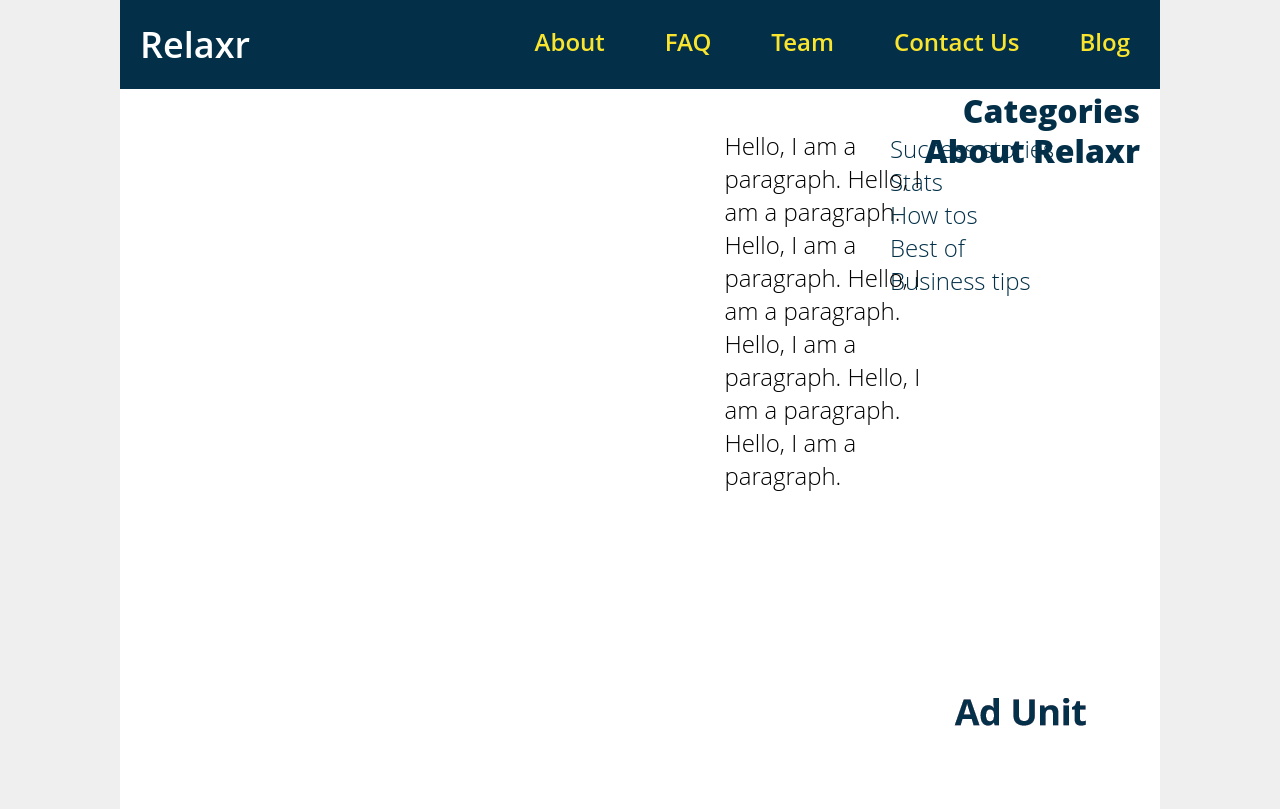
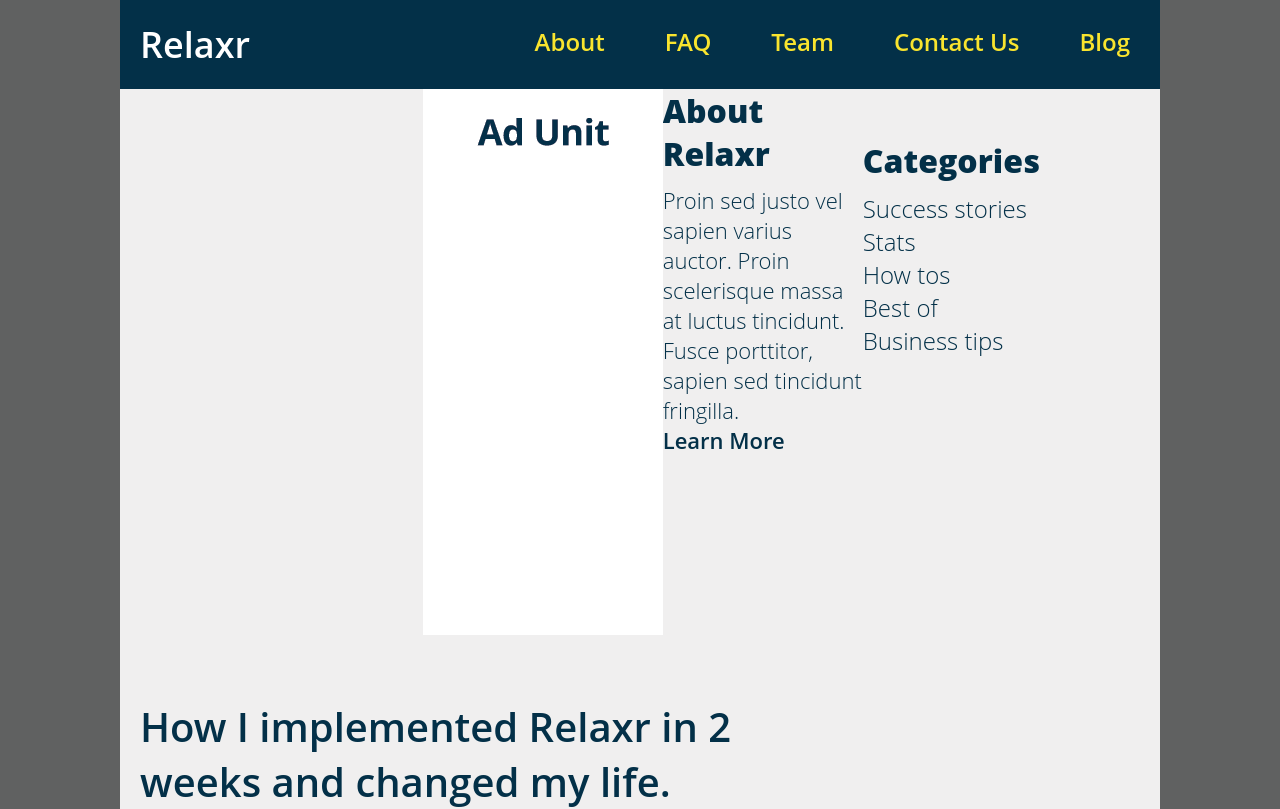
Before and after one commit to sdpernick/relaxr-blog, a plain HTML site: page index.html in a window 1280 px wide. Shown: the top 809 px of the page. Drawn offline with Linux system fonts and the light colour scheme.

Commit message:
New Changes

```diff
--- a/css/style.css
+++ b/css/style.css
@@ -23,9 +23,9 @@
 
 #container {
    column-width: 700px;
-   margin: 0 120px;
-   outline-color: #606161;
-   background-color: white;
+   border-left: 120px solid #606161;
+   border-right: 120px solid #606161;
+   background-color: #f0efef;
 }
 
 header {
@@ -74,10 +74,19 @@ body {
     display: block;
 }
 
+.google1 {
+	float: right;
+	font-size: 24px;
+	font-family: 'Open Sans', sans-serif;
+	font-weight: 600;
+	padding-bottom: 30px;
+	padding-top: 20px;
+}
+
 
 /*Aside*/
 
-aside {
+#aside {
 	float: right;
 }
 
@@ -85,9 +94,11 @@ aside {
 	float: right;
 	display: block;
 	color: #033048;
-	width: 25%;
+	width: auto;
     height: 40px;
     padding-bottom: 20px;
+    padding-top: 50px;
+    padding-right: 100px;
 }
 
 .li2 {
@@ -103,39 +114,35 @@ h3 {
     font-weight: 800;
     font-family: 'Open Sans', sans-serif;
     color: #033048;
-    float: right;
+    padding-bottom: 10px;
 }
 
-.google1 {
+.a-relaxr {
 	float: right;
-	font-size: 24px;
-	font-family: 'Open Sans', sans-serif;
-	font-weight: 600;
-	padding-bottom: 30px;
-	padding-top: 28px;
+	color: #033048;
+	width: 20%;
+    height: 40px;
+    padding-bottom: 20px;
+
 }
 
-#about {
-	float: right;
-	display: block;
-	height: 500px;
+.ab-relaxr {
+    font-size: 22px;
+	font-weight: 300;
+	font-family: 'Open Sans', sans-serif;
 }
 
-.about-relaxr{
-	float: right;
-	font-size: 24px;
-	font-weight: 300;
+h4 {
+	font-size: 22px;
+	font-weight: 600;
 	font-family: 'Open Sans', sans-serif;
-	display: block;
-	width: 20%;
+    padding-bottom: 10px;
 }
 
 #ad {
+	display: block;
 	float: right;
-	display: block;
-	padding-top: 40px;
 }
-
 
 /*Group 2*/
 #hello {
@@ -147,6 +154,7 @@ h2 {
 	font-weight: 600;
 	font-family: 'Open Sans', sans-serif;
 	padding-bottom: 10px;
+	color: #033048;
 }
 
 .heading1 {
@@ -162,6 +170,7 @@ h2 {
 	font-weight: 300;
 	font-family: 'Open Sans', sans-serif;
 	padding-bottom: 40px;
+	color: #033048;
 
 }
 
@@ -170,6 +179,7 @@ h2 {
 	font-weight: 300;
 	font-family: 'Open Sans', sans-serif;
 	padding-bottom: 40px;
+    color: #033048;
 }
 
 .google2 {
@@ -178,7 +188,7 @@ h2 {
 	font-family: 'Open Sans', sans-serif;
 	font-weight: 600;
 	padding-bottom: 30px;
-	padding-top: 28px;
+	padding-top: 20px;
 }
 
 hr {
@@ -268,11 +278,13 @@ footer {
 	padding-bottom: 50px;
 	padding-top: 20px;
 	padding-right: 40px;
+	list-style-type: none;
 }
 
 .facebook {
 	padding-bottom: 50px;
 	padding-top: 20px;
+	list-style-type: none;
 }
 
 
@@ -282,4 +294,5 @@ footer {
 	font-family: 'Open Sans', sans-serif;
 	color: white;
 	padding-top: 40px;
+	list-style-type: none;
 }
--- a/index.html
+++ b/index.html
@@ -47,18 +47,18 @@
                 </ul>
              </nav>
 
-
-             <div id="about">
+             <div class="a-relaxr">
                 <h3>About Relaxr</h3>
-                   <p class="about-relaxr">Hello, I am a paragraph. Hello, I am a paragraph. Hello, I am a paragraph. Hello, I am a paragraph. Hello, I am a paragraph. Hello, I am a paragraph. Hello, I am a paragraph.</p>
+                    <p class="ab-relaxr">Proin sed justo vel sapien varius auctor. Proin scelerisque massa at luctus tincidunt. Fusce porttitor, sapien sed tincidunt fringilla.</p>
+                      <h4>Learn More</h4>
              </div>
-
 
              <div id="ad">
                 <img src="images/ad-unit.png">
              </div>
 
-     </aside>
+  </aside>
+
 
      <div id="section1">
          <h2 class="heading1">How I implemented Relaxr in 2 weeks and changed my life.
```
